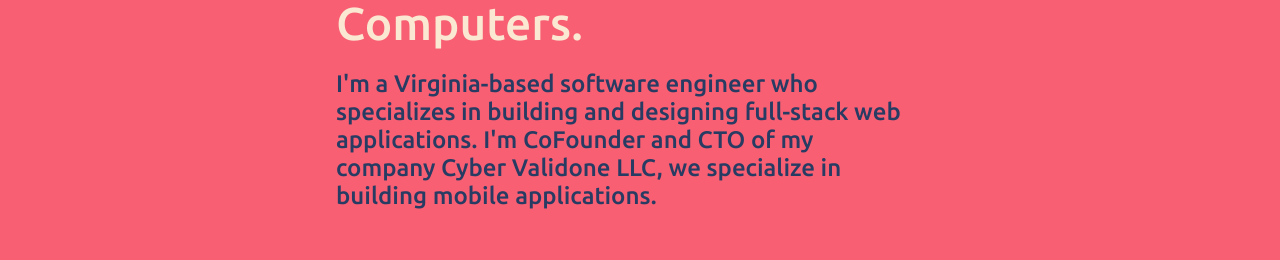
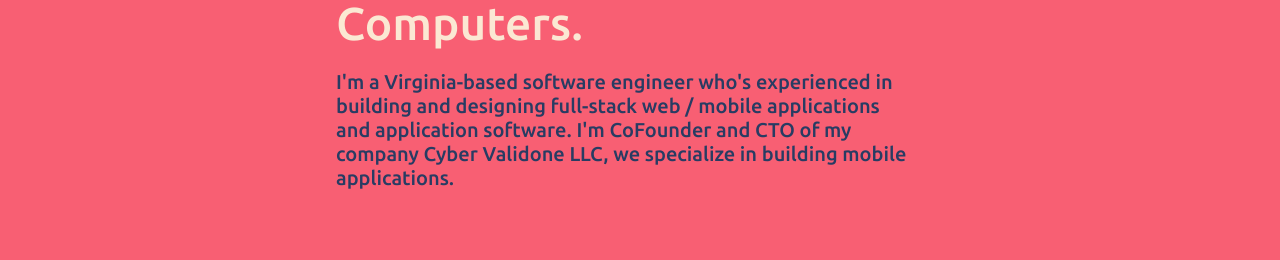
Before and after one commit to Nayandin77/lin-nayandin, a React (Create React App) app: page /home in a window 1280 px wide. Shown: the part 378-638 px from the top of the page. Built offline with nearby package versions, Linux system fonts and the light colour scheme; no server answers.

Commit message:
added text

```diff
--- a/src/components/Home.js
+++ b/src/components/Home.js
@@ -18,9 +18,9 @@
                     <p>I like the build things with Computers.</p> {/* place emoji here */}
                 </div>
                 <div className="home-paragraph-text">
-                    <p>I'm a Virginia-based software engineer who specializes in building and designing full-stack
-                        web applications. I'm CoFounder and CTO of my company Cyber Validone LLC, we specialize in
-                        building mobile applications.
+                    <p>I'm a Virginia-based software engineer who's experienced in building and designing full-stack
+                        web / mobile applications and application software. I'm CoFounder and CTO of my company Cyber Validone LLC,
+                        we specialize in building mobile applications.
                     </p>
                 </div>
             </div>
--- a/src/components/style/Home.css
+++ b/src/components/style/Home.css
@@ -41,7 +41,7 @@
 
 .home-paragraph-text {
     margin: 0 0 20px 80px;
-    font-size: calc(8px + 2vmin);
+    font-size: calc(4px + 2vmin);
     font-family: 'Ubuntu';
     width: 75%;
 
```
